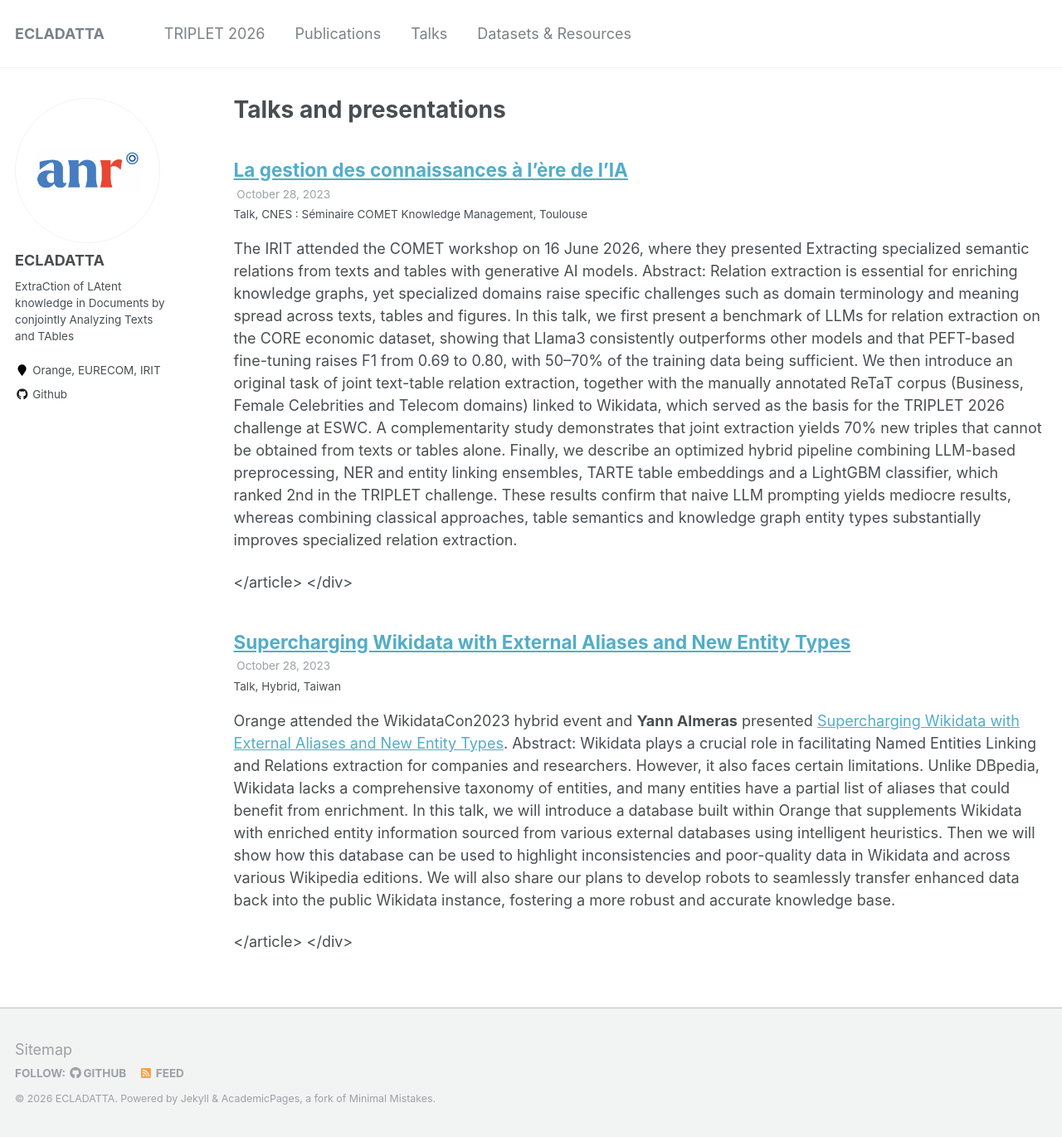
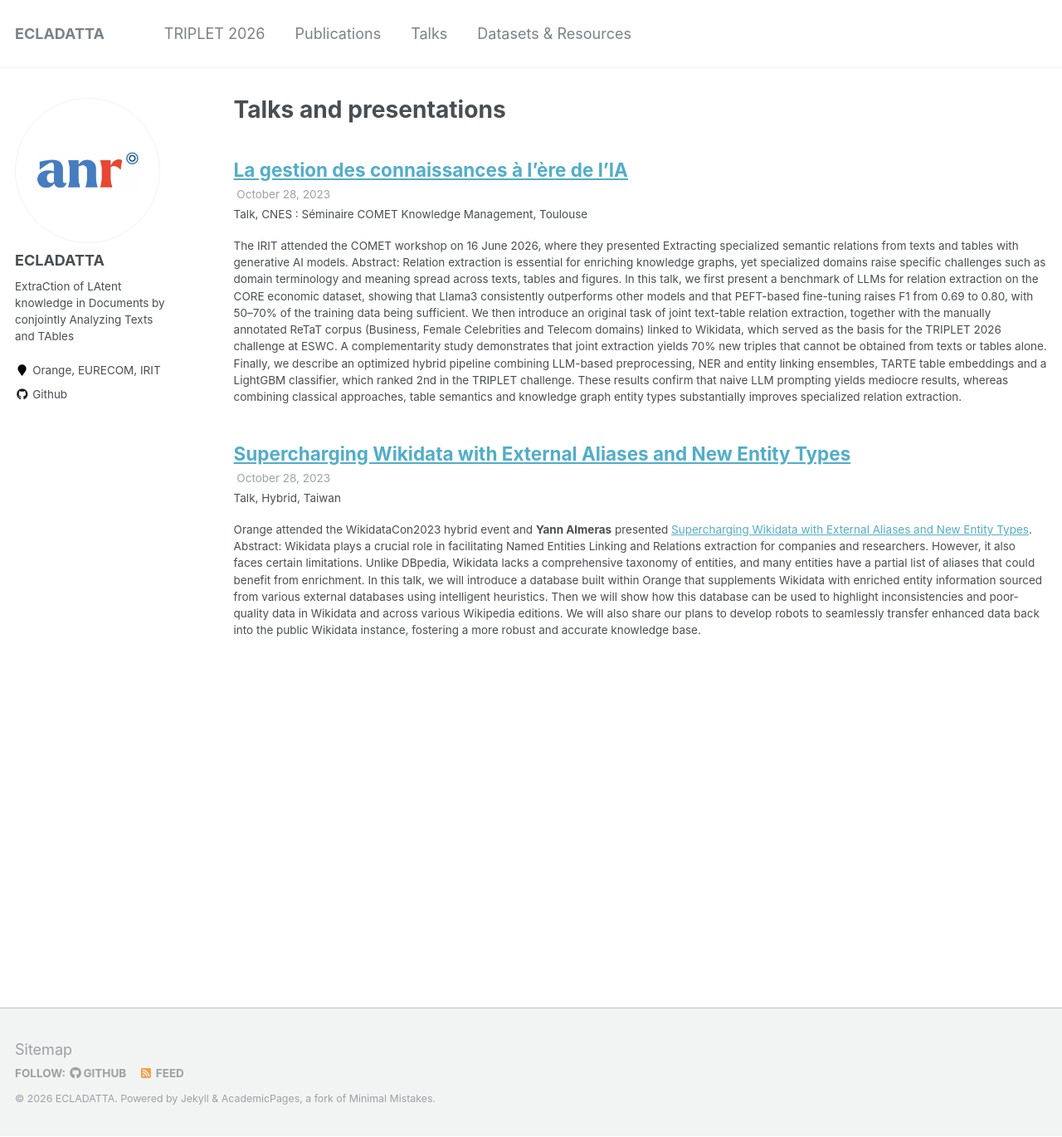
Before and after one commit to ecladatta/ecladatta.github.io, a Jekyll site: the page built from _pages/talks.md, in a window 1280 px wide and 1370 px high. Shown: the whole window at 83% size. Built offline with Jekyll 4.4.1, drawn with Linux system fonts in a browser that asks for light colours.

Commit message:
Update archive-single-talk.html

```diff
--- a/_includes/archive-single-talk.html
+++ b/_includes/archive-single-talk.html
@@ -36,7 +36,7 @@
       <p class="page__meta"><i class="fa fa-clock-o" aria-hidden="true"></i> {% include read-time.html %}</p>
     {% endif %}
     {% if post.date %}<p class="page__meta"><i class="fa fa-clock-o" aria-hidden="true"></i> {{ post.date | date: '%B %d, %Y' }}</p>{% endif %}
-    {% if post.venue %}<p class="archive__item-excerpt" itemprop="description">{{post.type}}, {{ post.venue }},  {{post.location}} {% endif %}
-    {% if post.excerpt %}<p class="archive__item-excerpt" itemprop="description">{{ post.excerpt | markdownify }}</p>{% endif %}
+    {% if post.venue %}<p class="archive__item-excerpt" itemprop="description">{{post.type}}, {{ post.venue }}, {{post.location}}</p>{% endif %}
+    {% if post.excerpt %}<div class="archive__item-excerpt" itemprop="description">{{ post.excerpt | markdownify }}</div>{% endif %}
   </article>
 </div>
```
